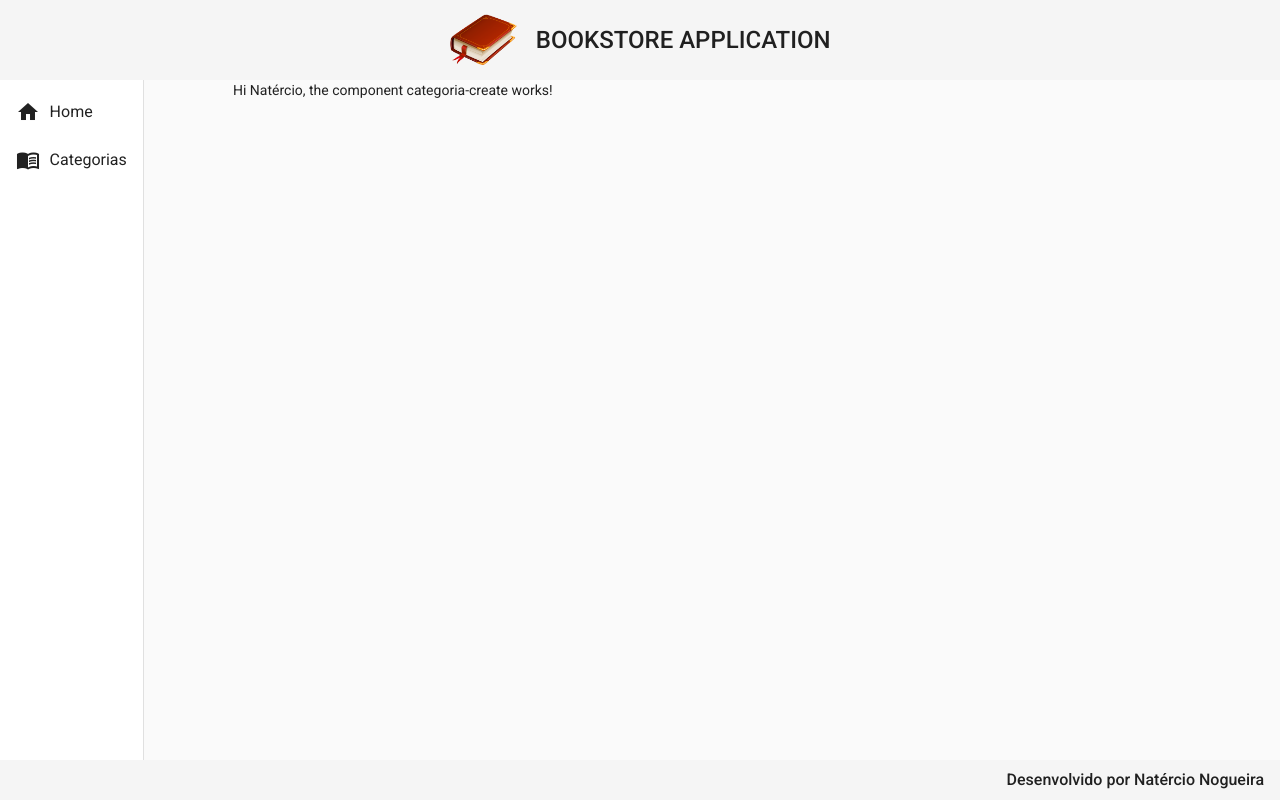
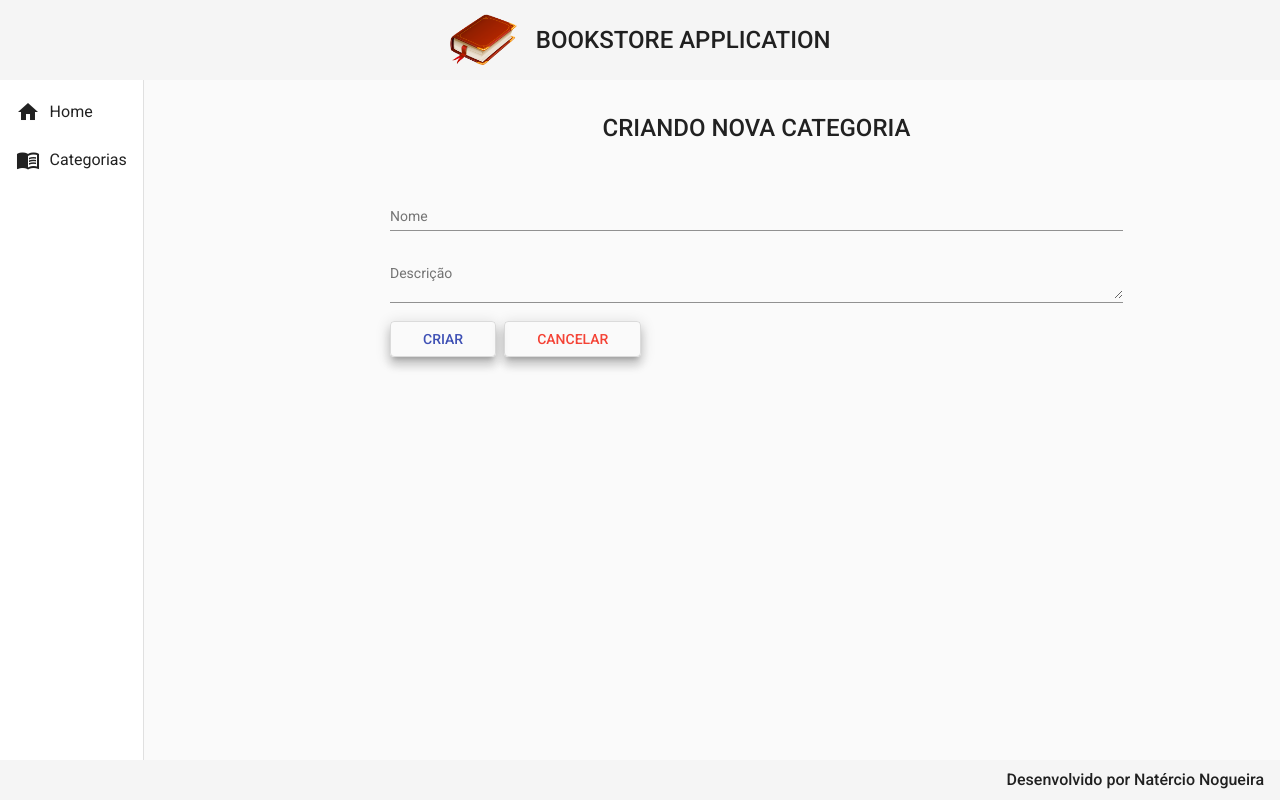
Before and after one commit to ncnogueira/bookstore-front, an Angular app: page /categorias/create in a window 1280 px wide. Built offline with nearby package versions, Linux system fonts and the light colour scheme.

Commit message:
Tela de criação de categoria finalizada, formulários e botões

```diff
--- a/src/app/components/views/categoria/categoria-create/categoria-create.component.css
+++ b/src/app/components/views/categoria/categoria-create/categoria-create.component.css
@@ -0,0 +1,26 @@
+form{
+    text-align: center;
+    width: 70%;
+    margin: 2rem auto 0 auto;
+}
+
+h1{
+    fonte-size: 2rem;
+    font-weight: 500;
+    margin-bottom: 3rem;
+}
+
+.form{
+    width: 100%;
+}
+
+.buttons{
+    width: 100%;
+    text-align: start;
+}
+
+button {
+    margin-right: 0.5rem;
+    padding-right: 2rem;
+    padding-left: 2rem;
+}
--- a/src/app/components/views/categoria/categoria-create/categoria-create.component.html
+++ b/src/app/components/views/categoria/categoria-create/categoria-create.component.html
@@ -1 +1,21 @@
-<p>Hi Natércio, the component categoria-create works!</p>
+<form>
+    <h1>CRIANDO NOVA CATEGORIA</h1>
+
+    <mat-form-field class="form">
+        <mat-label>Nome</mat-label>
+        <input matInput type="text" name="nome" placeholder="Ex. Computação">
+    </mat-form-field>
+
+    <mat-form-field class="form">
+        <mat-label>Descrição</mat-label>
+        <textarea matInput type="text" name="descricao" placeholder="Ex. Livros de Computação"></textarea>
+    </mat-form-field>
+
+    <div class="buttons">
+        <button class="mat-elevation-z8"  mat-stroked-button color="primary">CRIAR</button>
+        <button class="mat-elevation-z8"  mat-stroked-button color="warn">CANCELAR</button>
+    </div>
+
+
+
+</form>
```
Also changed, not shown: src/app/app.module.ts (+8 -1 lines).
